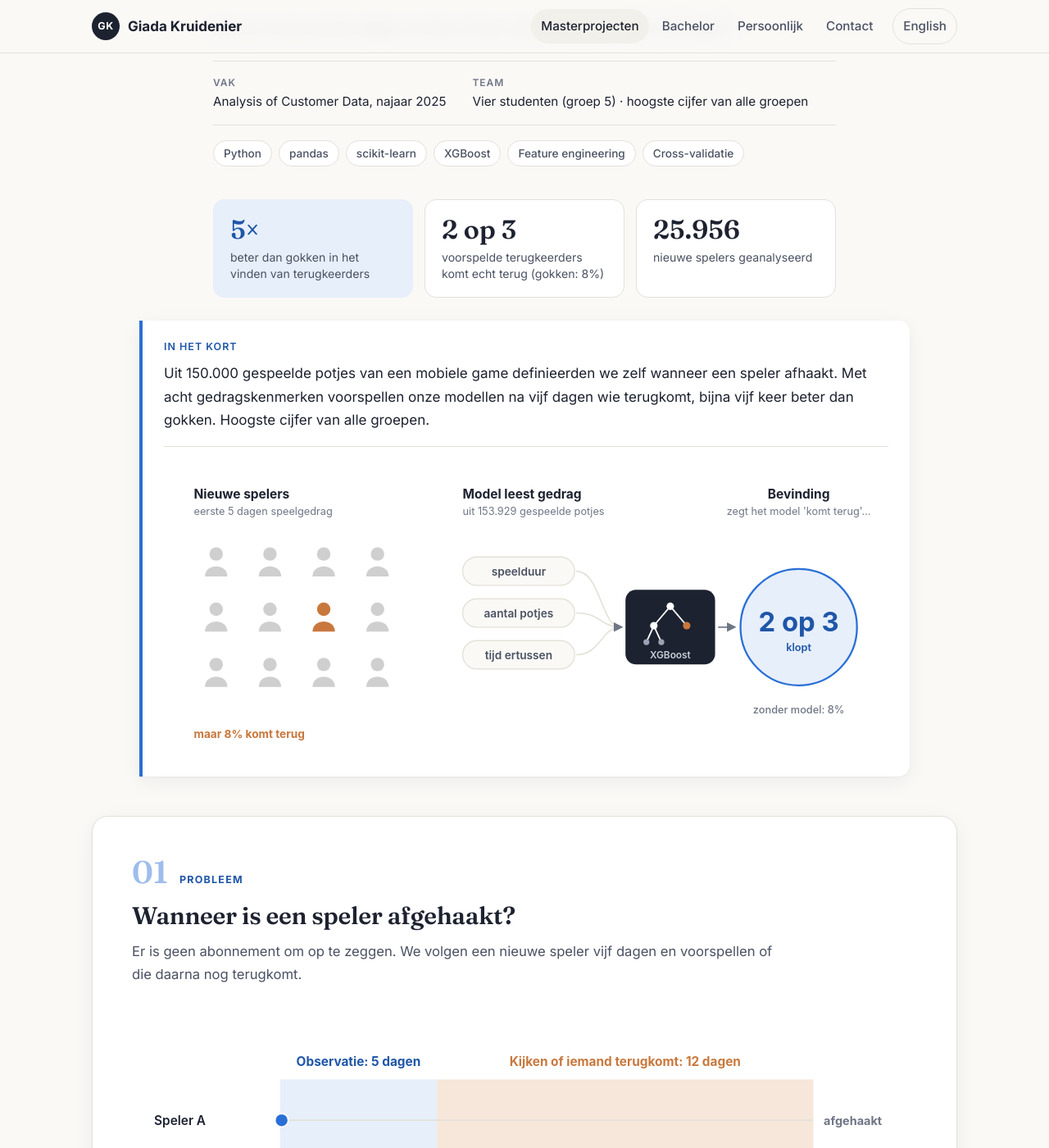
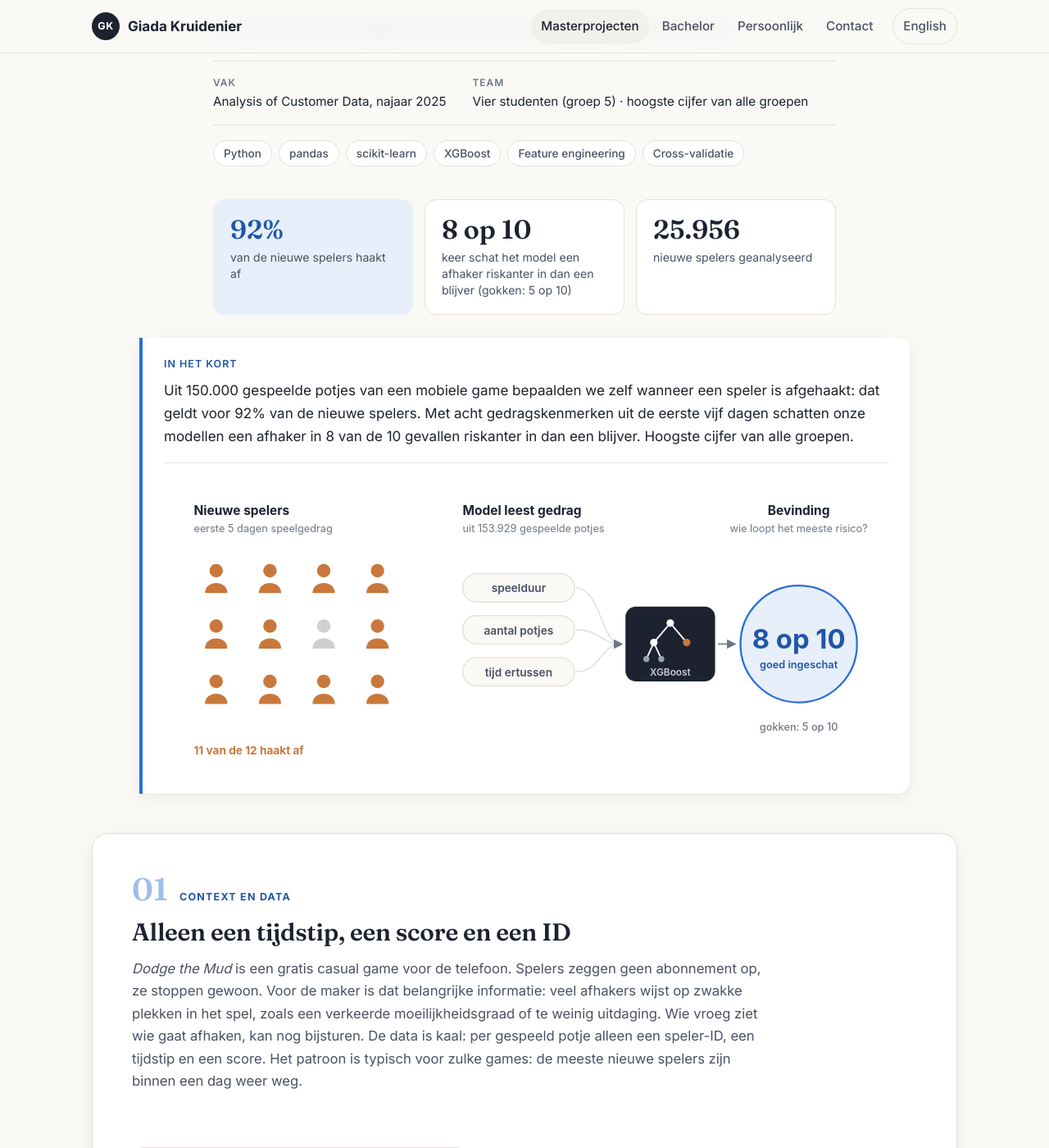
Before and after one commit to GKruidenier/portfolio, a Jekyll site: the page built from projecten/churn-voorspelling.md, in a window 1280 px wide and 1400 px high, scrolled down 321 px. Shown: the whole window at 82% size. Built offline with Jekyll 4.4.1, drawn with Linux system fonts in a browser that asks for light colours; some of the changed text lies outside the part shown.

Commit message:
Churn: afhakers als uitkomst, context en data eerst, uitleg 5- en 12-dagenvenster
Co-Authored-By: Claude Opus 5.5 (1M context) <noreply@anthropic.com>

```diff
--- a/projecten/churn-voorspelling.md
+++ b/projecten/churn-voorspelling.md
@@ -7,24 +7,24 @@ section: master
 title: Welke spelers haken af? Churn voorspellen in een mobiele game
 lead: "Kun je na de eerste dagen al zien of een nieuwe speler blijft of afhaakt?"
 description: Churn gedefinieerd uit ruwe speeldata en voorspeld met logistische regressie, Random Forest en XGBoost. Hoogste cijfer van alle groepen.
-image: /assets/img/projects/churn_modelvergelijking_prauc.png
-abstract: "Uit 150.000 gespeelde potjes van een mobiele game definieerden we zelf wanneer een speler afhaakt. Met acht gedragskenmerken voorspellen onze modellen na vijf dagen wie terugkomt, bijna vijf keer beter dan gokken. Hoogste cijfer van alle groepen."
+image: /assets/img/projects/churn_abstract.png
+abstract: "Uit 150.000 gespeelde potjes van een mobiele game bepaalden we zelf wanneer een speler is afgehaakt: dat geldt voor 92% van de nieuwe spelers. Met acht gedragskenmerken uit de eerste vijf dagen schatten onze modellen een afhaker in 8 van de 10 gevallen riskanter in dan een blijver. Hoogste cijfer van alle groepen."
 abstract_image: /assets/img/projects/churn_abstract.svg
-abstract_alt: "Visuele samenvatting: van twaalf nieuwe spelers komt er één terug; het model leest speelduur, aantal potjes en pauzes en zit bij 'komt terug' in twee op de drie gevallen goed"
+abstract_alt: "Visuele samenvatting: van twaalf nieuwe spelers haken er elf af; het model leest speelduur, aantal potjes en pauzes en schat in 8 van de 10 gevallen de afhaker riskanter in dan een blijver"
 course: Analysis of Customer Data, najaar 2025
 team: Vier studenten (groep 5) · hoogste cijfer van alle groepen
 tools: [Python, pandas, scikit-learn, XGBoost, Feature engineering, Cross-validatie]
 stats:
-  - value: "5×"
-    label: "beter dan gokken in het vinden van terugkeerders"
-  - value: "2 op 3"
-    label: "voorspelde terugkeerders komt echt terug (gokken: 8%)"
+  - value: "92%"
+    label: "van de nieuwe spelers haakt af"
+  - value: "8 op 10"
+    label: "keer schat het model een afhaker riskanter in dan een blijver (gokken: 5 op 10)"
   - value: "25.956"
     label: "nieuwe spelers geanalyseerd"
 models:
   - name: "Gokken"
     tag: "ondergrens"
-    text: "Zonder model zit je maar bij 8% van de spelers goed."
+    text: "Een munt opgooien: de afhaker krijgt dan maar in de helft van de gevallen het hoogste risico."
   - name: "Rekenformule"
     tag: "logistische regressie"
     text: "Telt de kenmerken op, elk met een vast gewicht. Eenvoudig en goed uit te leggen."
@@ -46,17 +46,17 @@ sample:
   note: "Eén rij per gespeeld potje: 153.929 rijen, verder niets."
 ---
 
-{% include slide.html kicker="Probleem" title="Wanneer is een speler afgehaakt?" text="Er is geen abonnement om op te zeggen. We volgen een nieuwe speler vijf dagen en voorspellen of die daarna nog terugkomt." src="/assets/img/projects/churn_probleem.svg" alt="Tijdlijn: drie spelers worden vijf dagen gevolgd; alleen speler C speelt in de twaalf dagen daarna weer en telt als blijver" full=true %}
+{% include data.html kicker="Context en data" title="Alleen een tijdstip, een score en een ID" text="*Dodge the Mud* is een gratis casual game voor de telefoon. Spelers zeggen geen abonnement op, ze stoppen gewoon. Voor de maker is dat belangrijke informatie: veel afhakers wijst op zwakke plekken in het spel, zoals een verkeerde moeilijkheidsgraad of te weinig uitdaging. Wie vroeg ziet wie gaat afhaken, kan nog bijsturen. De data is kaal: per gespeeld potje alleen een speler-ID, een tijdstip en een score. Het patroon is typisch voor zulke games: de meeste nieuwe spelers zijn binnen een dag weer weg." src="/assets/img/projects/churn_speelduur.png" alt="Staafdiagram: 44% speelt één potje, 35% stopt binnen een dag, 7% binnen vijf dagen en 13% speelt langer" %}
 
-{% include data.html kicker="Data" title="Alleen een tijdstip, een score en een ID" text="De meeste nieuwe spelers zijn binnen een dag weer weg." src="/assets/img/projects/churn_speelduur.png" alt="Staafdiagram: 44% speelt één potje, 35% stopt binnen een dag, 7% binnen vijf dagen en 13% speelt langer" %}
+{% include slide.html kicker="Probleem" title="Wanneer is een speler afgehaakt?" text="Omdat er niets op te zeggen valt, bepaalden we dat zelf. We volgen een nieuwe speler vijf dagen. Speelt die in de twaalf dagen daarna geen enkel potje, dan is die afgehaakt. **Waarom vijf dagen?** Na één dag weet je te weinig om korte proberders te onderscheiden van echte spelers. Een tweede groep spelers stopt pas rond dag vijf, dus in vijf dagen wordt dat verschil zichtbaar. **Waarom twaalf dagen?** 90% van de pauzes tussen twee speelsessies is korter dan twaalf dagen; meestal is het zo'n 19 uur. Wie langer wegblijft, neemt dus geen gewone pauze. Zo telt 92% van de nieuwe spelers als afhaker." src="/assets/img/projects/churn_probleem.svg" alt="Tijdlijn: drie spelers worden vijf dagen gevolgd; spelers A en B spelen in de twaalf dagen daarna niet meer en zijn afgehaakt, speler C speelt nog" full=true %}
 
 {% include models.html kicker="Modellen" title="Drie modellen tegen gokken" text="Van eenvoudig en uitlegbaar tot krachtig." %}
 
-{% include slide.html kicker="Methode" title="Van ruwe logs tot voorspelling" text="Uit de logs maakten we 13 kenmerken van vroeg speelgedrag en hielden de 8 die het meest zeggen. Daarna testten we elk model op spelers die het nog niet had gezien." src="/assets/img/projects/churn_pipeline.svg" alt="Pipeline: tijdstip, score en speler-ID worden een label 'komt terug' en acht gedragskenmerken voor beslisbomen, die per nieuwe speler de kans op terugkeer geven" full=true %}
+{% include slide.html kicker="Methode" title="Van ruwe logs tot voorspelling" text="Uit de logs maakten we 13 kenmerken van vroeg speelgedrag en hielden de 8 die het meest zeggen. Daarna testten we elk model op spelers die het nog niet had gezien." src="/assets/img/projects/churn_pipeline.svg" alt="Pipeline: tijdstip, score en speler-ID worden een label 'haakt af' en acht gedragskenmerken voor beslisbomen, die per nieuwe speler de kans op afhaken geven" full=true %}
 
-{% include slide.html kicker="Resultaten" title="2 op de 3 voorspellingen klopt" text="Alle drie de modellen doen het ongeveer even goed en bijna vijf keer beter dan gokken. Zegt ons beste model dat een speler terugkomt, dan klopt dat in 66% van de gevallen; zonder model is dat 8%." src="/assets/img/projects/churn_resultaat.svg" alt="Staafdiagram: gokken 8%, ons beste model 66% van de voorspelde terugkeerders komt echt terug" full=true %}
+{% include slide.html kicker="Resultaten" title="8 op de 10 keer de juiste inschatting" text="Zet je een afhaker en een blijver naast elkaar, dan geeft het model de afhaker in 79% van de gevallen het hoogste risico. Gokken haalt 50%. De drie modellen doen het vrijwel even goed." src="/assets/img/projects/churn_resultaat.svg" alt="Staafdiagram: gokken 50%, rekenformule, stemmende en lerende beslisbomen elk 79%" full=true %}
 
-{% include slide.html kicker="Evaluatie" title="Goed in afhakers, zwakker in blijvers" text="De modellen vinden nog maar een klein deel van alle spelers die terugkomen (12–16%). Een volgende stap is het model daar gericht op afstemmen, of andere tijdvensters proberen." statement=true %}
+{% include slide.html kicker="Evaluatie" title="Afhakers vinden is makkelijk, blijvers herkennen niet" text="Het model vindt 99% van de afhakers, maar ziet ook de meeste blijvers als afhaker: maar 12–16% van hen herkent het. Zegt het model wél dat iemand blijft, dan klopt dat in 2 van de 3 gevallen (zonder model 8%). Een volgende stap is andere tijdvensters kiezen, zodat blijvers minder zeldzaam zijn, of het model gericht op blijvers afstemmen." statement=true %}
 
 <div class="role" markdown="1">
 ## Mijn rol
```
Also changed, not shown: _data/projects.yml (+4 -4 lines), en/projects/churn-prediction.md (+13 -13 lines), assets/img/projects/churn_abstract.png (added), assets/img/projects/churn_abstract.svg, assets/img/projects/churn_abstract_en.svg, assets/img/projects/churn_pipeline.svg, assets/img/projects/churn_pipeline_en.svg, assets/img/projects/churn_probleem.svg, assets/img/projects/churn_probleem_en.svg, assets/img/projects/churn_resultaat.svg, assets/img/projects/churn_resultaat_en.svg.
